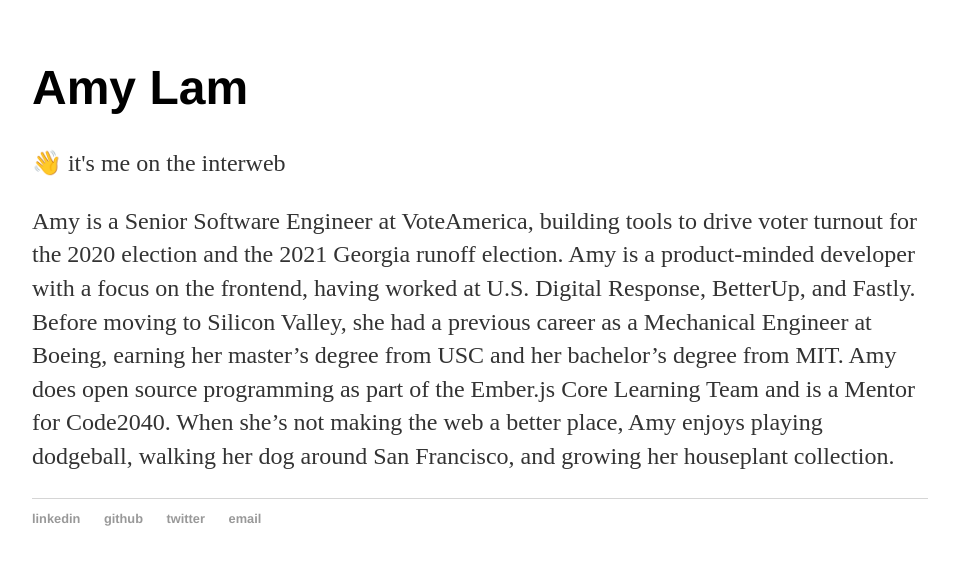
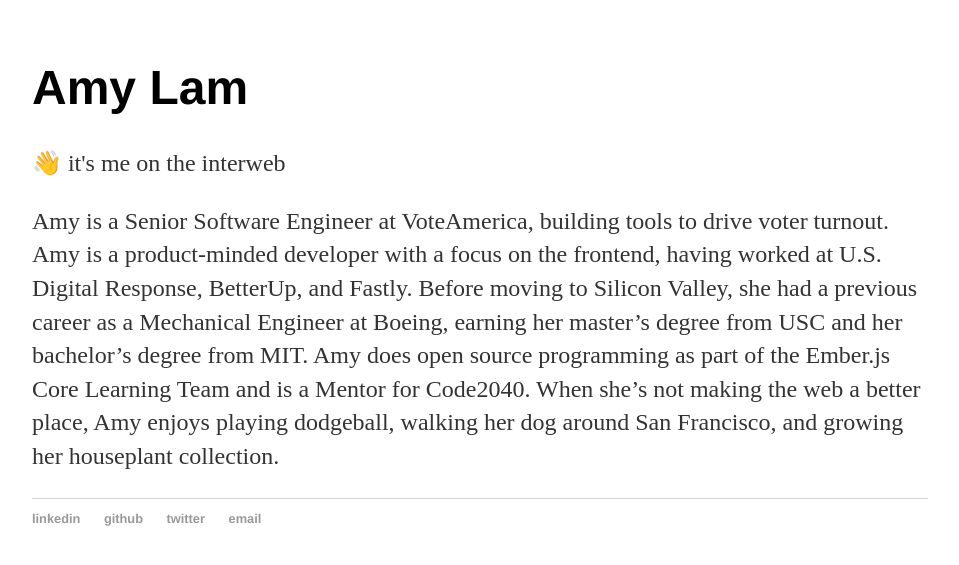
Before and after one commit to amyrlam/amyrlam.github.io-old, a Jekyll site: the page built from index.html, in a window 1280 px wide. Shown: the top 565 px of the page, without its empty margins (160-1119 px from the left). Built offline with Jekyll 4.4.1, drawn with Linux system fonts in a browser that asks for light colours.

Commit message:
Update index.html

```diff
--- a/index.html
+++ b/index.html
@@ -7,5 +7,5 @@
 
   <p>👋 it's me on the interweb</p>
 
-  <p>Amy is a Senior Software Engineer at VoteAmerica, building tools to drive voter turnout for the 2020 election and the 2021 Georgia runoff election. Amy is a product-minded developer with a focus on the frontend, having worked at U.S. Digital Response, BetterUp, and Fastly. Before moving to Silicon Valley, she had a previous career as a Mechanical Engineer at Boeing, earning her master’s degree from USC and her bachelor’s degree from MIT. Amy does open source programming as part of the Ember.js Core Learning Team and is a Mentor for Code2040. When she’s not making the web a better place, Amy enjoys playing dodgeball, walking her dog around San Francisco, and growing her houseplant collection.</p>
+  <p>Amy is a Senior Software Engineer at VoteAmerica, building tools to drive voter turnout. Amy is a product-minded developer with a focus on the frontend, having worked at U.S. Digital Response, BetterUp, and Fastly. Before moving to Silicon Valley, she had a previous career as a Mechanical Engineer at Boeing, earning her master’s degree from USC and her bachelor’s degree from MIT. Amy does open source programming as part of the Ember.js Core Learning Team and is a Mentor for Code2040. When she’s not making the web a better place, Amy enjoys playing dodgeball, walking her dog around San Francisco, and growing her houseplant collection.</p>
 </div><!-- /.blurb -->
```
